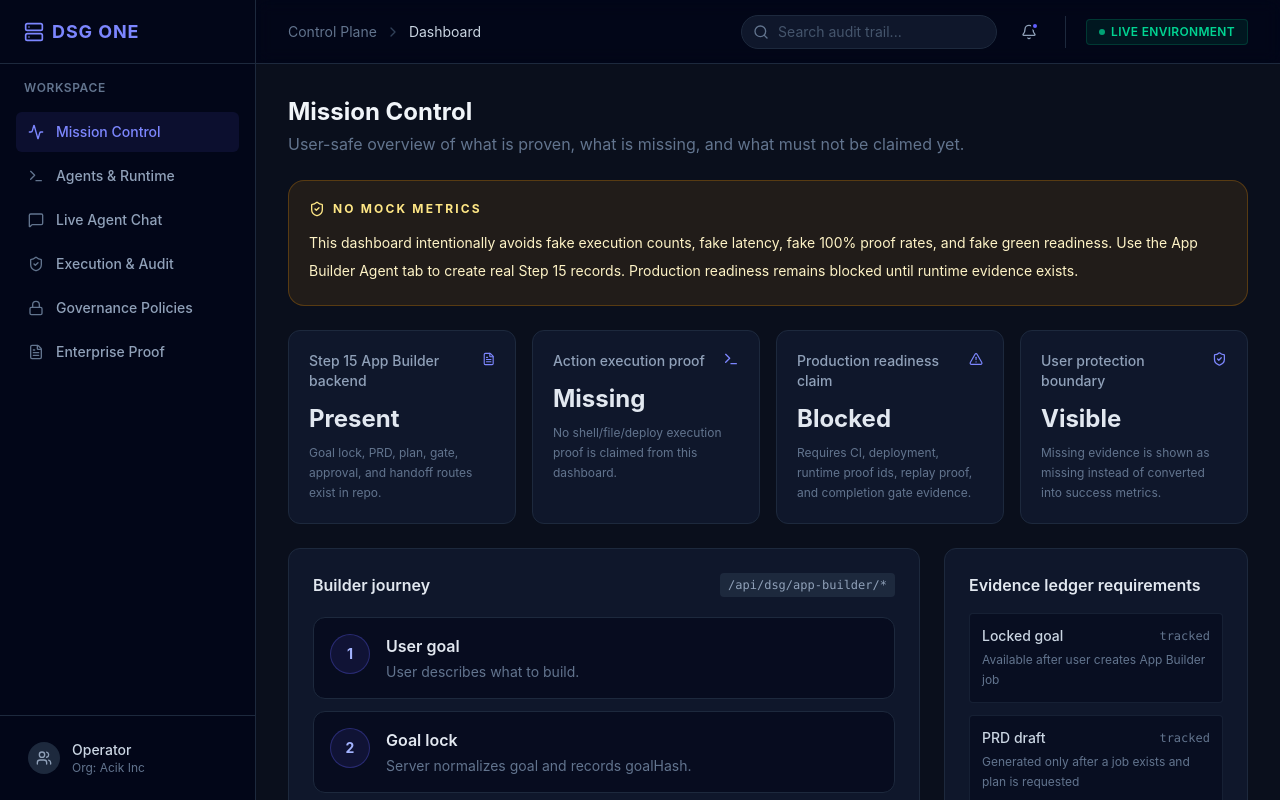
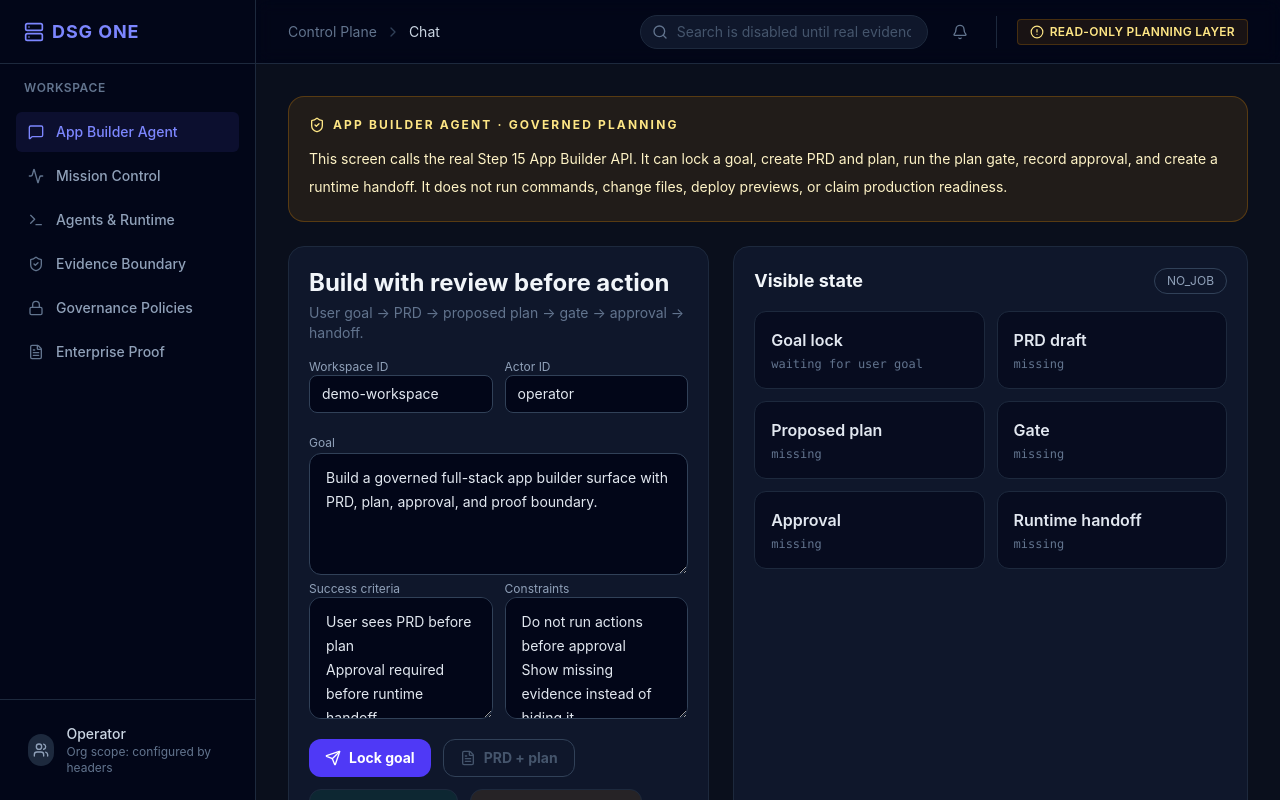
Before and after one commit to tdealer01-crypto/dsg-one-v1, a Next.js app: page / in a window 1280 px wide. Built offline with nearby package versions, Linux system fonts and the light colour scheme.

Commit message:
Update shell wording for App Builder Agent

```diff
--- a/app/page.tsx
+++ b/app/page.tsx
@@ -2,9 +2,8 @@
 
 import React, { useState } from 'react';
 import {
-  ShieldCheck, Activity, Terminal, Users, BookOpen,
-  Settings, Key, Server, Lock, Download, ChevronRight,
-  Search, Bell, FileText, CheckCircle2, AlertCircle, MessageSquare
+  ShieldCheck, Activity, Terminal, Users, Server, Lock,
+  ChevronRight, Search, Bell, FileText, AlertCircle, MessageSquare
 } from 'lucide-react';
 import { cn } from '@/lib/utils';
 import { DashboardView } from '@/components/dashboard-view';
@@ -17,13 +16,13 @@ import { AgentPlaygroundView } from '@/components/agent-playground-view';
 type View = 'dashboard' | 'agents' | 'executions' | 'governance' | 'proof' | 'chat';
 
 export default function App() {
-  const [currentView, setCurrentView] = useState<View>('dashboard');
+  const [currentView, setCurrentView] = useState<View>('chat');
 
   const navItems = [
+    { id: 'chat', label: 'App Builder Agent', icon: MessageSquare },
     { id: 'dashboard', label: 'Mission Control', icon: Activity },
     { id: 'agents', label: 'Agents & Runtime', icon: Terminal },
-    { id: 'chat', label: 'Live Agent Chat', icon: MessageSquare },
-    { id: 'executions', label: 'Execution & Audit', icon: ShieldCheck },
+    { id: 'executions', label: 'Evidence Boundary', icon: ShieldCheck },
     { id: 'governance', label: 'Governance Policies', icon: Lock },
     { id: 'proof', label: 'Enterprise Proof', icon: FileText },
   ];
@@ -36,13 +35,12 @@ export default function App() {
       case 'executions': return <ExecutionsView />;
       case 'governance': return <GovernanceView />;
       case 'proof': return <EnterpriseProofView />;
-      default: return <DashboardView />;
+      default: return <AgentPlaygroundView />;
     }
   };
 
   return (
     <div className="flex h-screen w-full bg-slate-950 text-slate-300 font-sans">
-      {/* Sidebar */}
       <div className="w-64 border-r border-slate-800 bg-slate-950 flex flex-col">
         <div className="h-16 flex items-center px-6 border-b border-slate-800">
           <div className="flex items-center gap-2 text-indigo-400 font-bold text-lg tracking-wider">
@@ -85,15 +83,13 @@ export default function App() {
             </div>
             <div className="flex flex-col">
               <span className="text-slate-300 font-medium">Operator</span>
-              <span className="text-xs">Org: Acik Inc</span>
+              <span className="text-xs">Org scope: configured by headers</span>
             </div>
           </div>
         </div>
       </div>
 
-      {/* Main Content */}
       <div className="flex-1 flex flex-col overflow-hidden">
-        {/* Top Header */}
         <header className="h-16 border-b border-slate-800 flex items-center justify-between px-8 bg-slate-950/50 backdrop-blur-sm z-10 sticky top-0">
           <div className="flex items-center text-sm text-slate-500">
             <span>Control Plane</span>
@@ -106,23 +102,22 @@ export default function App() {
               <Search className="w-4 h-4 text-slate-500 absolute left-3 top-1/2 -translate-y-1/2" />
               <input
                 type="text"
-                placeholder="Search audit trail..."
-                className="bg-slate-900 border border-slate-800 rounded-full pl-9 pr-4 py-1.5 text-sm text-slate-300 focus:outline-none focus:border-indigo-500/50 w-64 placeholder:text-slate-600 transition-colors"
+                placeholder="Search is disabled until real evidence index exists..."
+                disabled
+                className="bg-slate-900 border border-slate-800 rounded-full pl-9 pr-4 py-1.5 text-sm text-slate-500 focus:outline-none w-72 placeholder:text-slate-600 transition-colors"
               />
             </div>
-            <button className="relative p-2 text-slate-400 hover:text-slate-200 transition-colors">
+            <button className="relative p-2 text-slate-500" aria-label="Notifications unavailable until evidence events exist">
               <Bell className="w-4 h-4" />
-              <span className="absolute top-1.5 right-1.5 w-2 h-2 bg-indigo-500 rounded-full border-2 border-slate-950"></span>
             </button>
             <div className="h-8 border-l border-slate-800 mx-1"></div>
-            <div className="px-3 py-1 bg-emerald-500/10 text-emerald-400 text-xs font-semibold rounded uppercase tracking-wide border border-emerald-500/20 flex items-center gap-1.5">
-              <span className="w-1.5 h-1.5 rounded-full bg-emerald-400 animate-pulse"></span>
-              Live Environment
+            <div className="px-3 py-1 bg-amber-500/10 text-amber-200 text-xs font-semibold rounded uppercase tracking-wide border border-amber-500/20 flex items-center gap-1.5">
+              <AlertCircle className="w-3.5 h-3.5" />
+              Read-only planning layer
             </div>
           </div>
         </header>
 
-        {/* Scrollable View Area */}
         <main className="flex-1 overflow-y-auto p-8 bg-[#0a0f1c]">
           {renderView()}
         </main>
```
